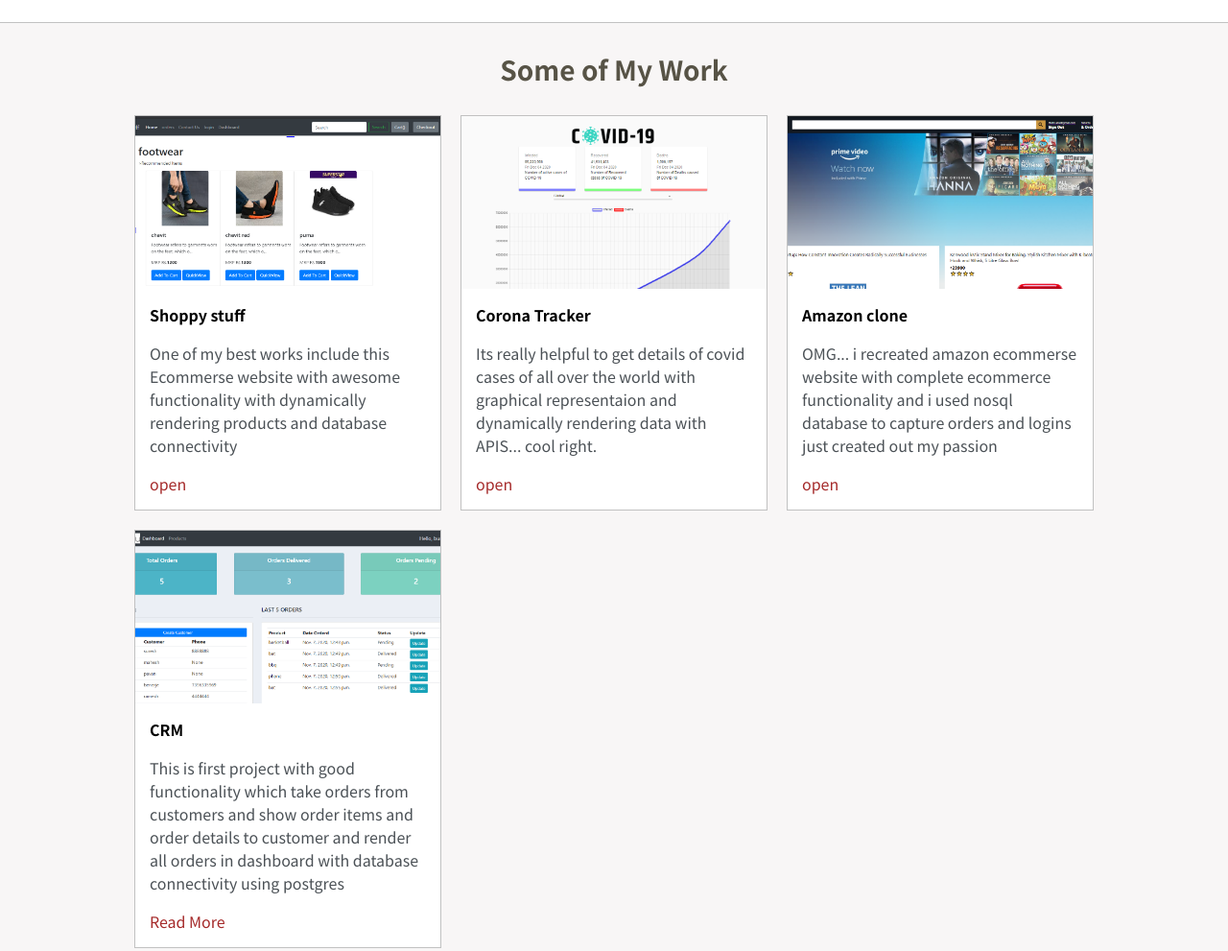
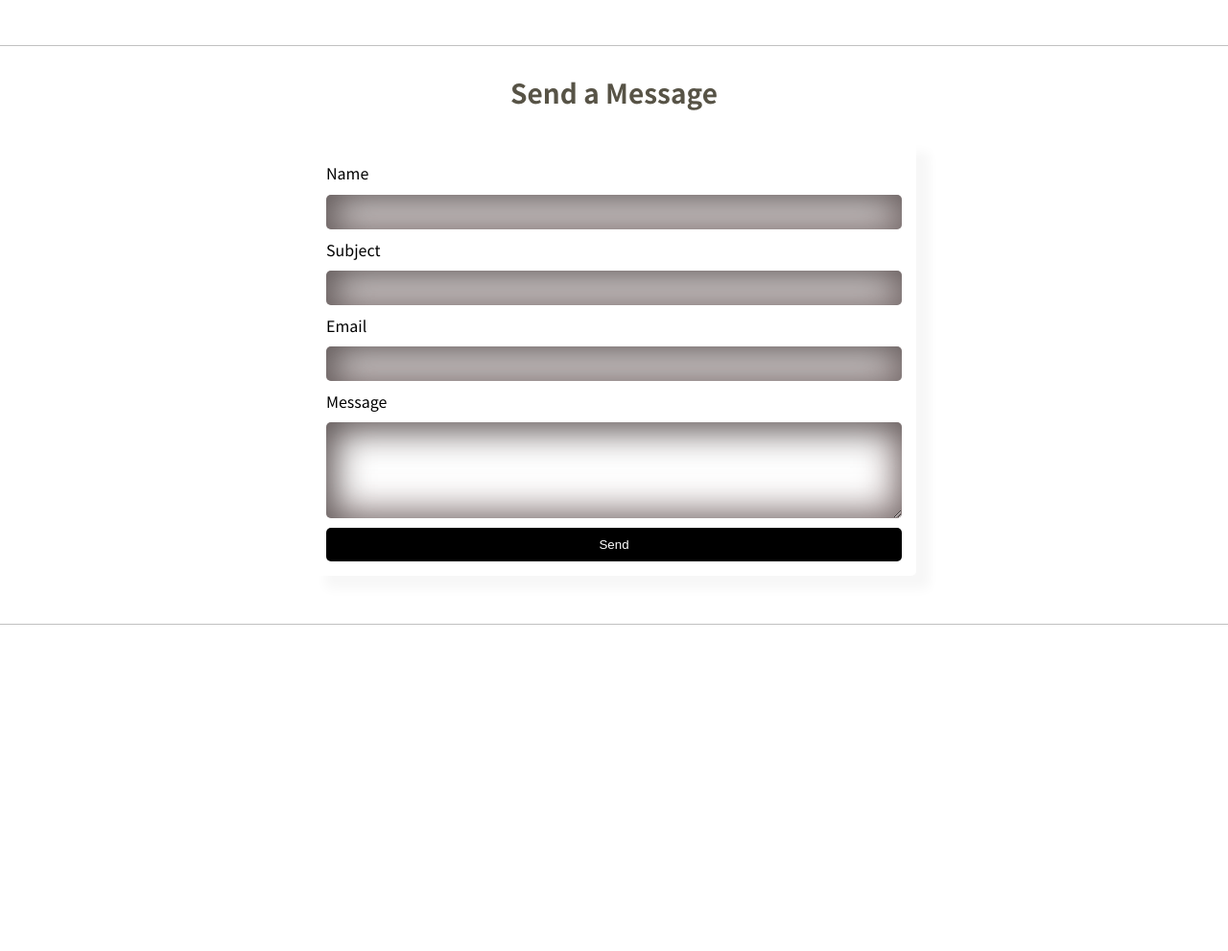
Before and after one commit to benerje/myportflio, a plain HTML site: page index.html in a window 1280 px wide. Shown: the part 1346-2337 px from the top of the page at 96% size. After the commit the page ends 1997 px from the top, so only its background shows below. Drawn offline with Linux system fonts and the light colour scheme; a script that the page names is missing; a web font is replaced by a local one.

Commit message:
Update index.html

```diff
--- a/index.html
+++ b/index.html
@@ -86,14 +86,15 @@
 
 					<div id="skills">
 						<ul>
+							<li>Reactjs</li>
 							<li>Django</li>
-							<li>Reactjs</li>
 							<li>Postgresql</li>
 							<li>Javascript</li>
 							<li>CSS/HTML</li>
 							<li>Python</li>
 							<li>Bootstrap</li>
 							<li>Jquery</li>
+							<li>vuejs</li>
 						</ul>
 					</div>
 				</div>
@@ -102,7 +103,7 @@
 
 				<div class="social-links">
 					<img id="social_img" src="images/grid.jpg">
-					<h5>Find Me on Linkedin !</h5><a target="_blank" href="https://linkedin.com/in/d-benerje-4640b3152/">@benerje</a>
+					<h5>Find Me on Linkedin !</h5><a target="_blank" href="https://www.linkedin.com/in/d-benarjee/">@benerje</a>
 					<h4><a href = "images/resume.pdf" target="_blank" >Download My resume</a></h4>
 				</div>
 			</div>
@@ -110,61 +111,7 @@
 	</section>
 
 
-<section class="s1">
-		<div class="main-container">
-			<h3 style="text-align: center;">Some of My Work</h3>
 
-			<div class="post-wrapper">
-
-				<div>
-					<div class="post">
-						<img class="thumbnail" src="images/shoppy1.png">
-						<div class="post-preview">
-							<h6 class="post-title">Shoppy stuff</h6>
-							<p class="post-intro">One of my best works include this Ecommerse website with awesome functionality with dynamically rendering products and database connectivity</p>
-							<a href="https://shoppystuff.herokuapp.com" target="_blank">open</a>
-						</div>
-					</div>
-				</div>
-
-				<div>
-					<div class="post">
-						<img class="thumbnail" src="images/covid.PNG">
-						<div class="post-preview">
-							<h6 class="post-title">Corona Tracker</h6>
-							<p class="post-intro">Its really helpful to get details of covid cases of all over the world with graphical representaion and dynamically rendering data with APIS... cool right.</p>
-							<a href="https://covid-19-85491.web.app" target="_blank">open</a>
-						</div>
-					</div>
-				</div>
-
-
-				<div>
-					<div class="post">
-						<img class="thumbnail" src="images/amazon.PNG">
-						<div class="post-preview">
-							<h6 class="post-title">Amazon clone</h6>
-							<p class="post-intro">OMG... i recreated amazon ecommerse website with complete ecommerce functionality and i used nosql database to capture orders and logins just created out my passion</p>
-							<a href="https://clone-f5744.web.app/" target="_blank">open</a>
-						</div>
-					</div>
-				</div>
-
-				<div>
-					<div class="post">
-						<img class="thumbnail" src="images/crm.PNG">
-						<div class="post-preview">
-							<h6 class="post-title">CRM</h6>
-							<p class="post-intro">This is first project with good functionality which take orders from customers and show order items and order details to customer and render all orders in dashboard with database connectivity using postgres</p>
-							<a href="/">Read More</a>
-
-						</div>
-					</div>
-				</div>
-
-			</div>
-		</div>
-	</section>
 
 	<section class="s2">
 		<div class="main-container">
```
